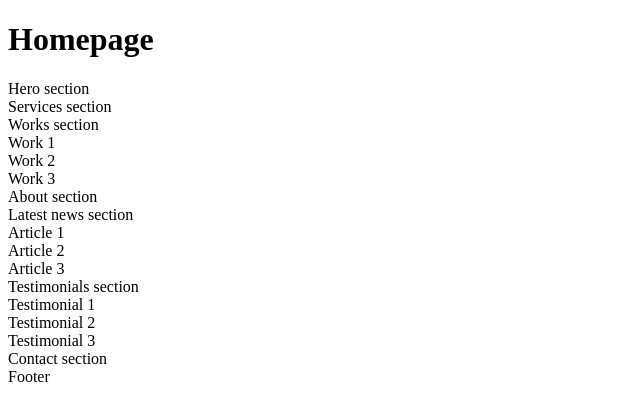
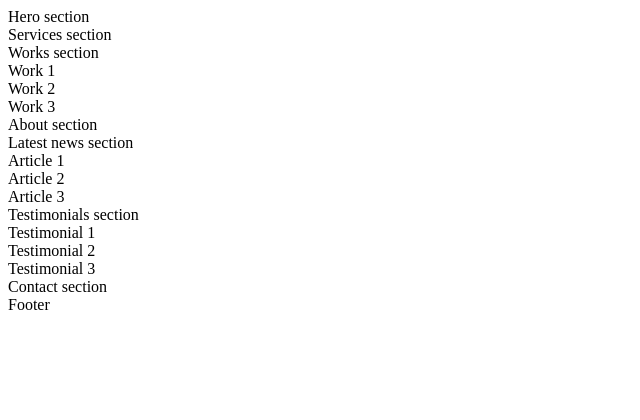
Before and after one commit to saru3450/holbertonschool-web_front_end, a plain HTML site: page html_advanced/8-index.html in a window 1280 px wide. Shown: the whole page, without its empty margins (0-640 px from the left). Drawn offline with Linux system fonts and the light colour scheme.

Commit message:
8-index.html

```diff
--- a/html_advanced/8-index.html
+++ b/html_advanced/8-index.html
@@ -13,7 +13,7 @@
 		<nav></nav>
 	</header>
         <main>
-            <h1>Homepage</h1>
+
             <section>Hero section</section>
             <section>Services section</section>
             <section>Works section
```
Also changed, not shown: 3 other files.
